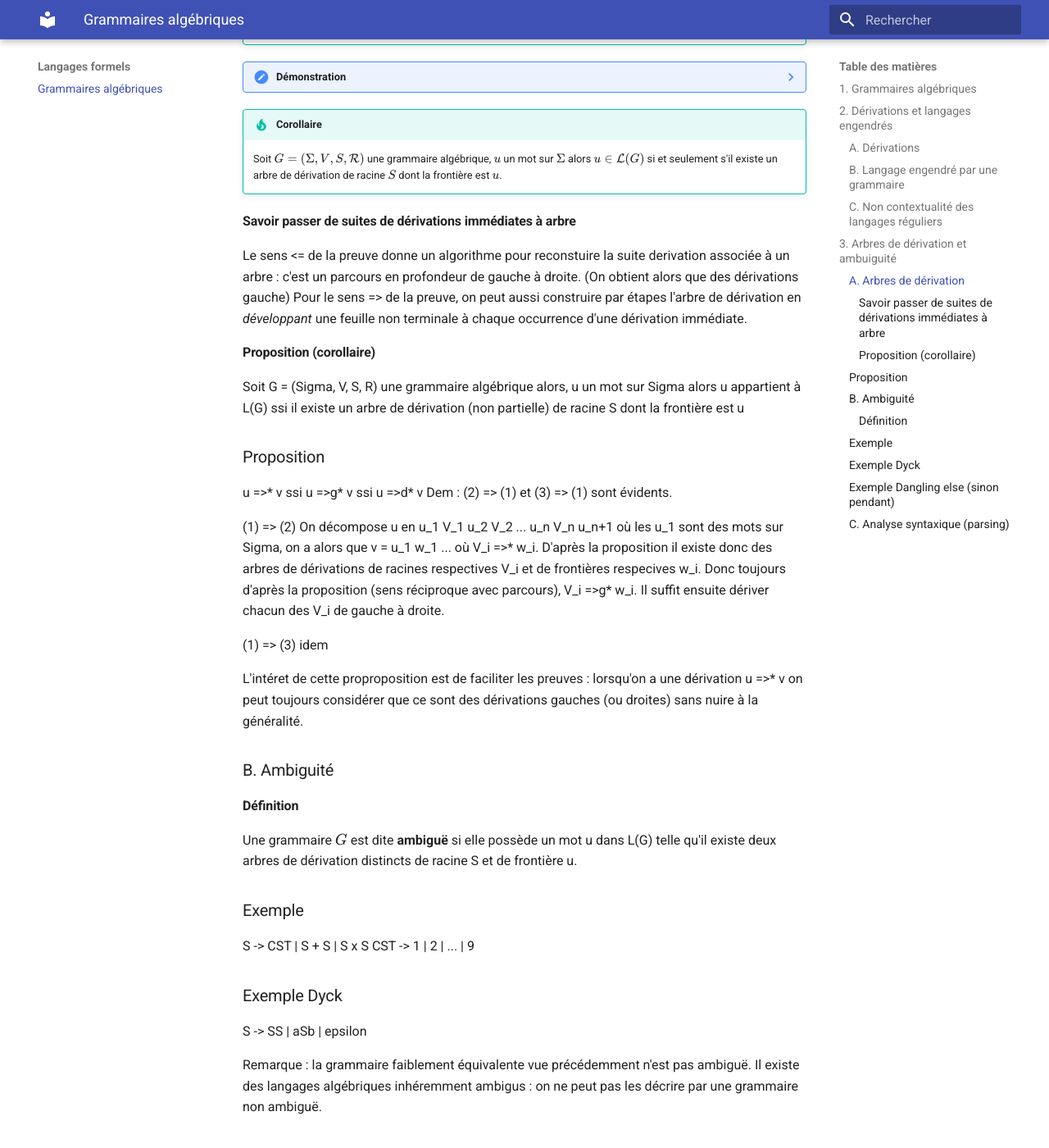
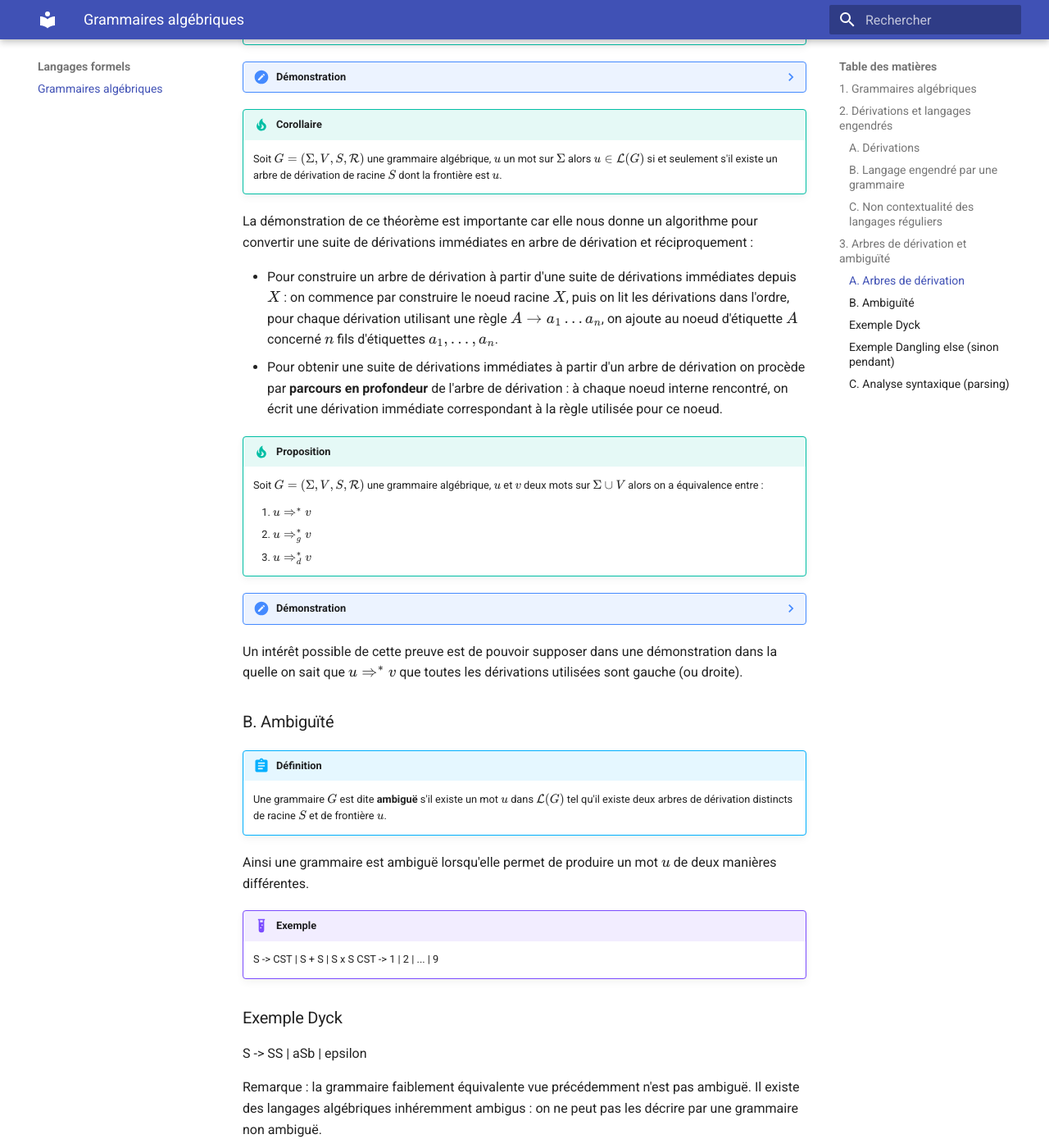
Before and after one commit to vincent-picard/vincent-picard.github.io, an MkDocs documentation site: the page built from docs/langages/grammaires.md, in a window 1280 px wide and 1400 px high, scrolled down 7257 px. Shown: the whole window at 82% size. Built offline with MkDocs 1.6.1 and Material for MkDocs 9.7.7, drawn with Linux system fonts in a browser that asks for light colours; some of the changed text lies outside the part shown.

Commit message:
grammaires

```diff
--- a/docs/langages/grammaires.md
+++ b/docs/langages/grammaires.md
@@ -202,7 +202,7 @@ Deux autres manières de le dire :
         * $L = L_1^*$ avec $P(L_1)$ vrai. Il existe donc une grammaire $G_1 = (\Sigma, V_1, S_1, \mathcal{R}_1)$ engendrant $L_1$. On pose la grammaire $G = (\Sigma, V_1 \cup \{S\}, \mathcal{R}_1 \cup \{S \to S_1S, S \to \varepsilon\})$. Les règles introduites permettent initialement de dériver tout mot de la forme $S_1^k$ depuis $S$ : $S \Rightarrow S_1^k$ pour tout $k \in \mathbb{N}$. Chaque non terminal $S_1$ se dérivera ensuite en un mot de $L_1$. Donc le langage engendré par cette grammaire est $\mathcal{L}(G) = L_1^* = L$.
 
 
-## 3. Arbres de dérivation et ambuiguité
+## 3. Arbres de dérivation et ambiguïté
 
 !!! example "Exemple introductif (L'inconvénient des suites de dérivations)"
     Pour la grammaire du langage de Dyck introduite précédemment :
@@ -260,7 +260,7 @@ Un tel arbre représente une suite de dérivations immédiates effectuée depuis
 
 On peut remarquer que si l'arbre de dérivation n'est pas partiel alors la frontière est un mot sur $\Sigma$.
 
-!!! tip "Proposition"
+!!! tip "Théorème"
     Soit $G = (\Sigma, V, S, \mathcal{R})$ une grammaire algébrique, $u$ un mot sur $\Sigma \cup V$ et $X$ un symbole non terminal alors $X \Rightarrow^* u$ si et seulement s'il existe un arbre de dérivation de racine $X$ dont la frontière est $u$.
 
 ??? note "Démonstration"
@@ -278,36 +278,36 @@ On peut remarquer que si l'arbre de dérivation n'est pas partiel alors la front
 !!! tip "Corollaire"
     Soit $G = (\Sigma, V, S, \mathcal{R})$ une grammaire algébrique, $u$ un mot sur $\Sigma$ alors $u \in \mathcal{L}(G)$ si et seulement s'il existe un arbre de dérivation de racine $S$ dont la frontière est $u$.
 
-#### Savoir passer de suites de dérivations immédiates à arbre
-Le sens <= de la preuve donne un algorithme pour reconstuire la suite derivation associée à un arbre : c'est un parcours en profondeur de gauche à droite. (On obtient alors que des dérivations gauche)
-Pour le sens => de la preuve, on peut aussi construire par étapes l'arbre de dérivation en *développant* une feuille non terminale à chaque occurrence d'une dérivation immédiate.
+La démonstration de ce théorème est importante car elle nous donne un algorithme pour convertir une suite de dérivations immédiates en arbre de dérivation et réciproquement :
 
-#### Proposition (corollaire)
-Soit G = (Sigma, V, S, R) une grammaire algébrique alors, u un mot sur Sigma alors
-u appartient à L(G) ssi il existe un arbre de dérivation (non partielle) de racine S dont la frontière est u
+- Pour construire un arbre de dérivation à partir d'une suite de dérivations immédiates depuis $X$ : on commence par construire le noeud racine $X$, puis on lit les dérivations dans l'ordre, pour chaque dérivation utilisant une règle $A \to a_1\dots a_n$, on ajoute au noeud d'étiquette $A$ concerné $n$ fils d'étiquettes $a_1, \dots, a_n$.
+- Pour obtenir une suite de dérivations immédiates à partir d'un arbre de dérivation on procède par **parcours en profondeur** de l'arbre de dérivation : à chaque noeud interne rencontré, on écrit une dérivation immédiate correspondant à la règle utilisée pour ce noeud.
 
-### Proposition
-u =>* v ssi u =>g* v ssi u =>d* v
-Dem :
-(2) => (1) et (3) => (1) sont évidents.
+!!! tip "Proposition"
+    Soit $G = (\Sigma, V, S, \mathcal{R})$ une grammaire algébrique, $u$ et $v$ deux mots sur $\Sigma \cup V$ alors on a équivalence entre :
 
-(1) => (2)
-On décompose u en u_1 V_1 u_2 V_2 ... u_n V_n u_n+1 où les u_1 sont des mots sur Sigma, on a alors que v = u_1 w_1 ... où V_i =>* w_i.
-D'après la proposition il existe donc des arbres de dérivations de racines respectives V_i et de frontières respecives w_i. Donc toujours d'après la proposition (sens réciproque avec parcours), V_i =>g* w_i. Il suffit ensuite dériver chacun des V_i de gauche à droite.
+    1. $u \Rightarrow^* v$
+    2. $u \Rightarrow_g^* v$
+    3. $u \Rightarrow_d^* v$
 
-(1) => (3)
-idem
+??? note "Démonstration"
 
-L'intéret de cette proproposition est de faciliter les preuves : lorsqu'on a une dérivation u =>* v on peut toujours considérer que ce sont des dérivations gauches (ou droites) sans nuire à la généralité.
+    - (2) implique (1) et (3) implique (1) découlent directement des définitions.
+    - Montrons que (1) implique (2). On  suppose que $u \Rightarrow^* v$. Pour simplifier la preuve, ajoutons un symbole non terminal initial fictif $S_f$ et la règle $S_f \to u$. On a alors $S_f \Rightarrow u \Rightarrow^* v$. D'après le théorème sur les arbres de dérivation : il existe un arbre de dérivation de racine $S_f$ et de frontière $v$. Comme dans la preuve du théorème, on peut transformer cet arbre de dérivation en suite de **dérivations gauche** par parcours en profondeur où les fils sont explorés de gauche à droite. De plus, comme il commence à la racine d'étiquette $S_f$, cette suite de dérivation a nécessairement pour forme $S_f \Rightarrow_g u \Rightarrow_g^* v$ ce qui montre que $u \Rightarrow_g^* v$.
+    - (1) implique (3) se montre de la même manière mais en considérant un parcours en profondeur où les fils sont explorés de droite à gauche.
 
-### B. Ambiguité
+Un intérêt possible de cette preuve est de pouvoir supposer dans une démonstration dans la quelle on sait que $u \Rightarrow^* v$ que toutes les dérivations utilisées sont gauche (ou droite).
 
-#### Définition
-Une grammaire $G$ est dite **ambiguë** si elle possède un mot u dans L(G) telle qu'il existe deux arbres de dérivation distincts de racine S et de frontière u.
+### B. Ambiguïté
 
-### Exemple
-S -> CST | S + S | S x S
-CST -> 1 | 2 | ... | 9
+!!! abstract "Définition"
+    Une grammaire $G$ est dite **ambiguë** s'il existe un mot $u$ dans $\mathcal{L}(G)$ tel qu'il existe deux arbres de dérivation distincts de racine $S$ et de frontière $u$.
+
+Ainsi une grammaire est ambiguë lorsqu'elle permet de produire un mot $u$ de deux manières différentes.
+
+!!! example "Exemple"
+    S -> CST | S + S | S x S
+    CST -> 1 | 2 | ... | 9
 
 ### Exemple Dyck
 S -> SS | aSb | epsilon
```
